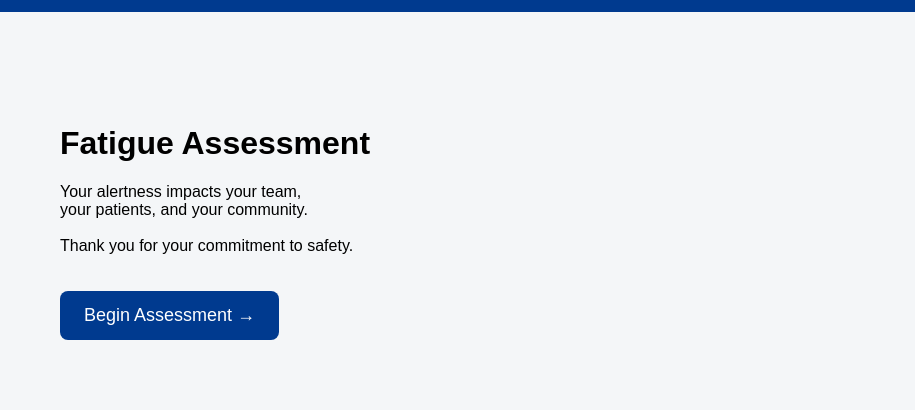
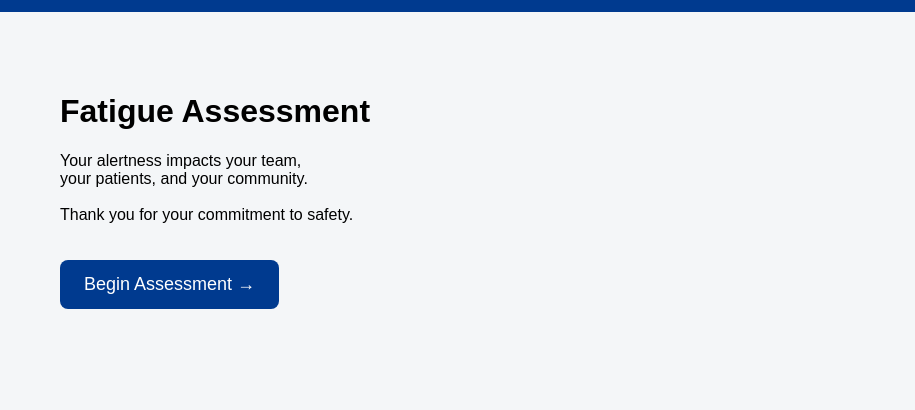
Before and after one commit to Pstufflebean/Fatigue-app, a website: page index.html in a window 1280 px wide. Shown: the part 58-468 px from the top of the page, 0-915 px from the left. Drawn offline with nearby package versions, Linux system fonts and the light colour scheme.

Commit message:
mobile changes

```diff
--- a/style.css
+++ b/style.css
@@ -23,7 +23,7 @@ body {
 .hero {
   display: flex;
   justify-content: space-between;
-  align-items: center; /* keep for desktop */
+  align-items: flex-start; /* keep for desktop */
   padding: 60px;
 }
 
```
